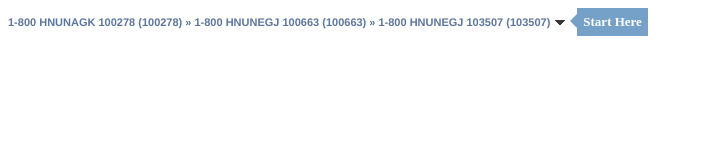
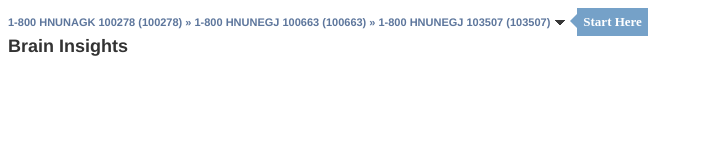
Before and after one commit to mm-sshaikh/insights, an Angular app: page / in a window 1280 px wide. Shown: the top 160 px of the page, without its empty margins (0-702 px from the left). Built offline with nearby package versions, Linux system fonts and the light colour scheme; no server answers.

Commit message:
Add app title

```diff
--- a/src/app/breadcrumb/breadcrumb.component.html
+++ b/src/app/breadcrumb/breadcrumb.component.html
@@ -1,5 +1,6 @@
 <div class="breadcrumb-container">
 
+  <!-- breadcrumbs selection -->
   <div class="menu-container">
     <a class="menu-toggle">
       <span>1-800 hnunagk 100278 (100278)</span>
@@ -13,4 +14,9 @@
     </div>
   </div>
 
+  <!-- app heading -->
+  <div class="app-title">
+    <div class="header-title">Brain Insights</div>
+  </div>
+
 </div>
--- a/src/app/breadcrumb/breadcrumb.component.scss
+++ b/src/app/breadcrumb/breadcrumb.component.scss
@@ -1,4 +1,5 @@
 .breadcrumb-container {
+
   .menu-container {
     .menu-toggle {
       color: #5D769C;
@@ -42,7 +43,6 @@
           border-color: rgba(117, 161, 200, 0);
           border-right-color: #75A1C8;
           border-width: 7px;
-          margin-top: 0px;
         }
       }
       .start-text {
@@ -53,4 +53,18 @@
       }
     }
   }
+
+  .app-title {
+    .header-title {
+      font-family: AB;
+      max-width: 900px;
+      overflow: hidden;
+      text-overflow: ellipsis;
+      white-space: nowrap;
+      font-size: 18px;
+      font-weight: 700;
+      display: inline-block;
+      color: #333333;
+    }
+  }
 }
```
